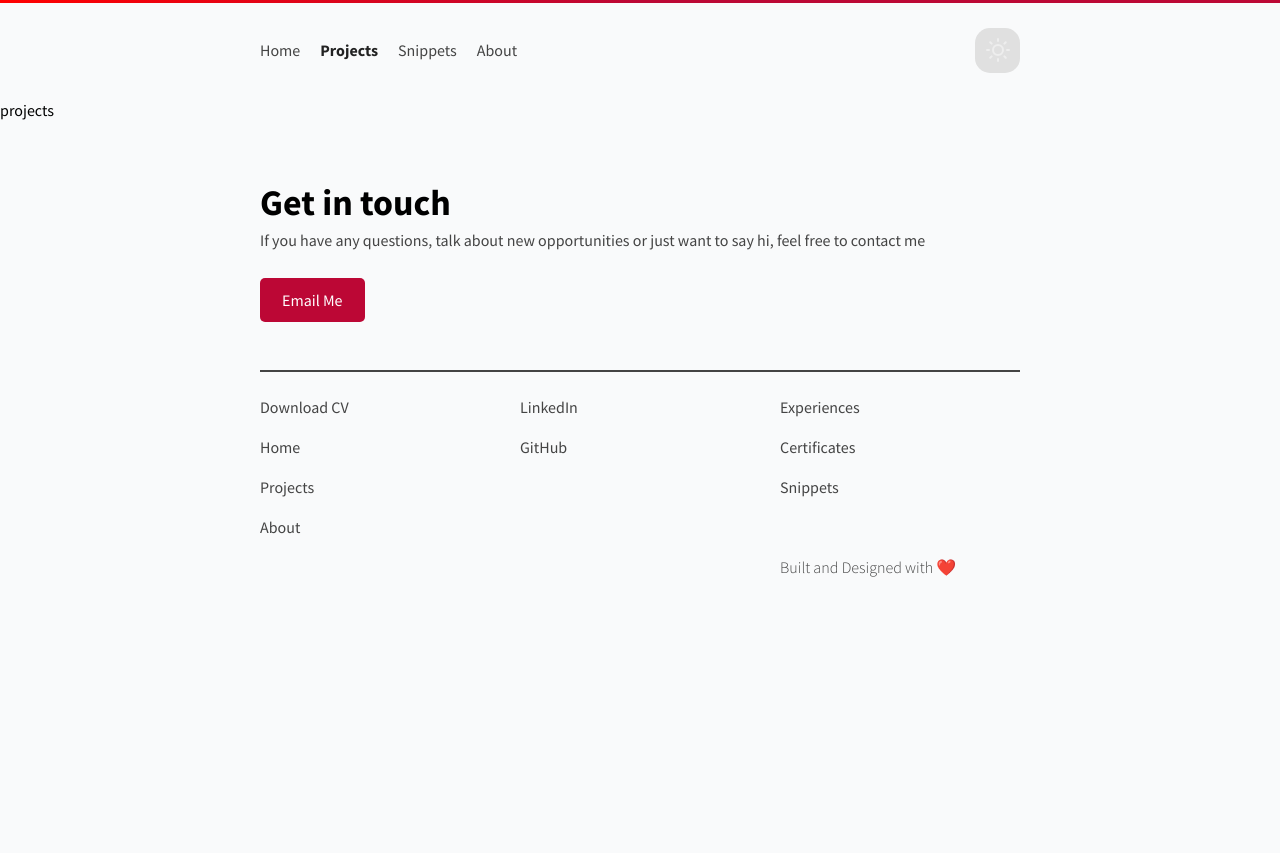
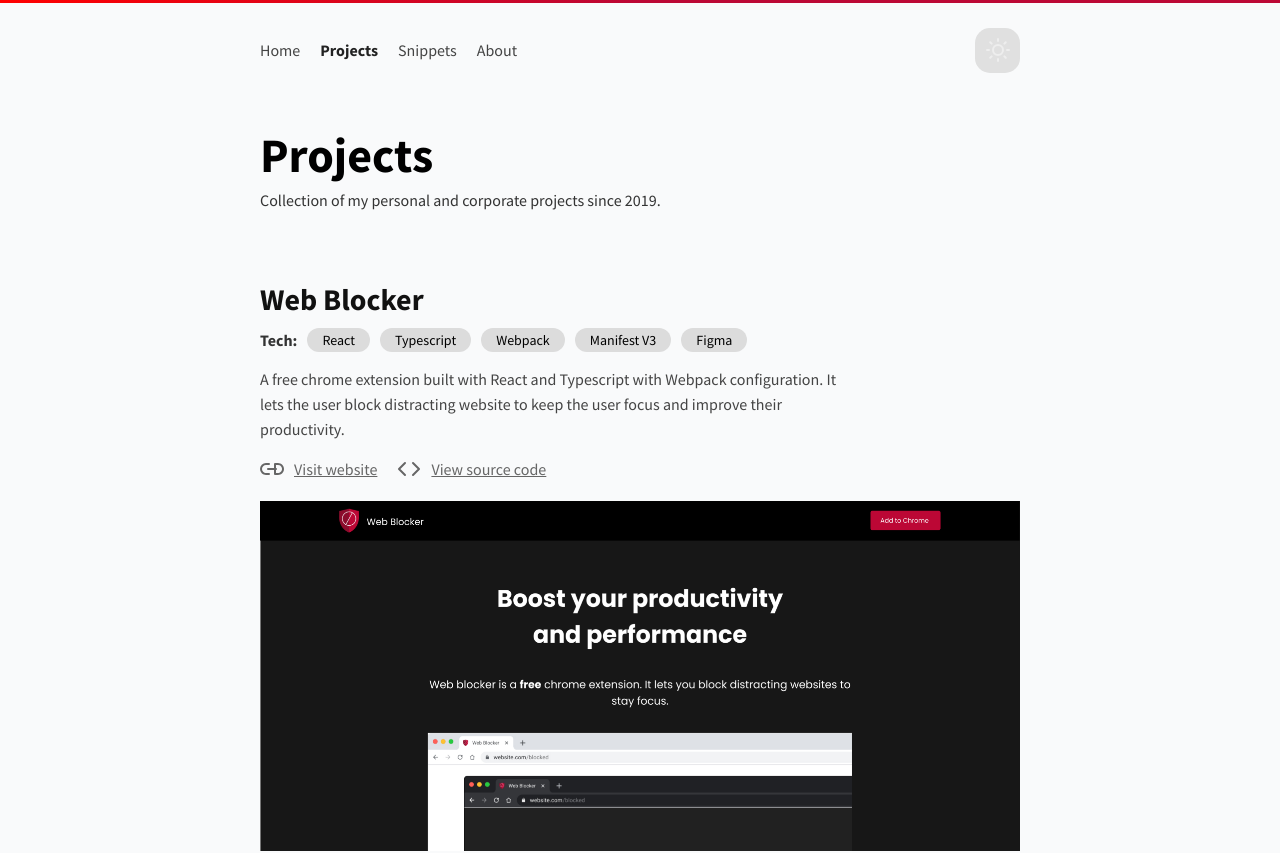
Before and after one commit to ramilsaavedra/portfolio-nextjs-firebase-typescript, a Next.js app: page /projects in a window 1280 px wide. Shown: the top 853 px of the page. Before the commit the page ends 800 px from the top, so only its background shows below. Built offline with nearby package versions, Linux system fonts and the light colour scheme.

Commit message:
project page

```diff
--- a/pages/projects.tsx
+++ b/pages/projects.tsx
@@ -1,4 +1,42 @@
-const projects = () => {
-  return <div>projects</div>;
+import type { NextPage } from 'next';
+import Head from 'next/head';
+import styles from '../styles/Projects.module.css';
+import ProjectItem from '../components/ProjectItem';
+import GoToPage from '../components/GoToPage';
+import { projects } from '../mock_data/projects';
+
+const Projects: NextPage = () => {
+  return (
+    <div className={styles.container}>
+      <Head>
+        <title>Projects | Ramil Saavedra</title>
+      </Head>
+      <h1>Projects</h1>
+      <p className={styles.subheading}>
+        Collection of my personal and corporate projects since 2019.
+      </p>
+      <div className={styles.projectsDiv}>
+        {projects &&
+          projects.map((project, index) => {
+            return (
+              <ProjectItem
+                key={index}
+                title={project.title}
+                techs={project.techs}
+                description={project.description}
+                imageSrc={project.imageSrc}
+                homeUrl={project.homeUrl}
+                homeText={project.homeText}
+                codeUrl={project.codeUrl}
+                codeText={project.codeText}
+              />
+            );
+          })}
+      </div>
+      <GoToPage className={styles.goToAboutButton} href='/about'>
+        Go to about page
+      </GoToPage>
+    </div>
+  );
 };
-export default projects;
+export default Projects;
--- a/styles/Home.module.css
+++ b/styles/Home.module.css
@@ -6,7 +6,7 @@
   margin-top: 25px;
 }
 
-.container h1 {
+.landing h1 {
   color: var(--heading-1-color);
 }
 
--- /dev/null
+++ b/styles/Projects.module.css
@@ -0,0 +1,27 @@
+.container {
+  max-width: 760px;
+  min-width: 760px;
+  margin-left: auto;
+  margin-right: auto;
+  margin-top: 25px;
+}
+
+.container h1 {
+  color: var(--heading-1-color);
+}
+
+.subheading {
+  color: var(--subheading-color);
+  margin-top: 5px;
+}
+
+.projectsDiv {
+  margin-top: 45px;
+  display: flex;
+  flex-direction: column;
+  gap: 15px;
+}
+
+.goToAboutButton {
+  margin-top: 15px;
+}
--- a/styles/globals.css
+++ b/styles/globals.css
@@ -11,6 +11,8 @@
   --description-color: #444;
   --custom-link: #666;
   --footer-link: #444;
+  --tech-background: #dcdcdc;
+  --tech-color: #000;
 }
 
 [data-theme='dark'] {
@@ -24,6 +26,8 @@
   --description-color: #888;
   --custom-link: #999;
   --footer-link: #888;
+  --tech-background: #000;
+  --tech-color: #fff;
 }
 
 html,
@@ -35,6 +39,7 @@ body {
 }
 
 html {
+  overflow-y: scroll;
   scroll-behavior: smooth;
 }
 
```
Also changed, not shown: pages/index.tsx (+7 -4 lines).
